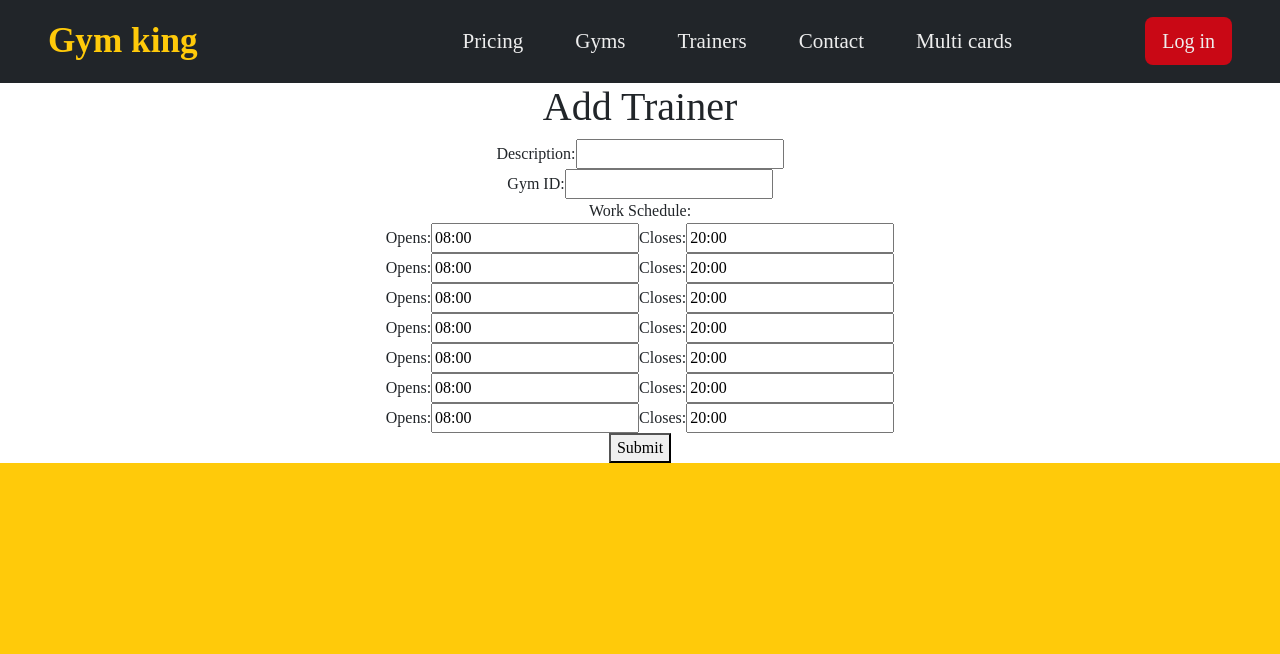
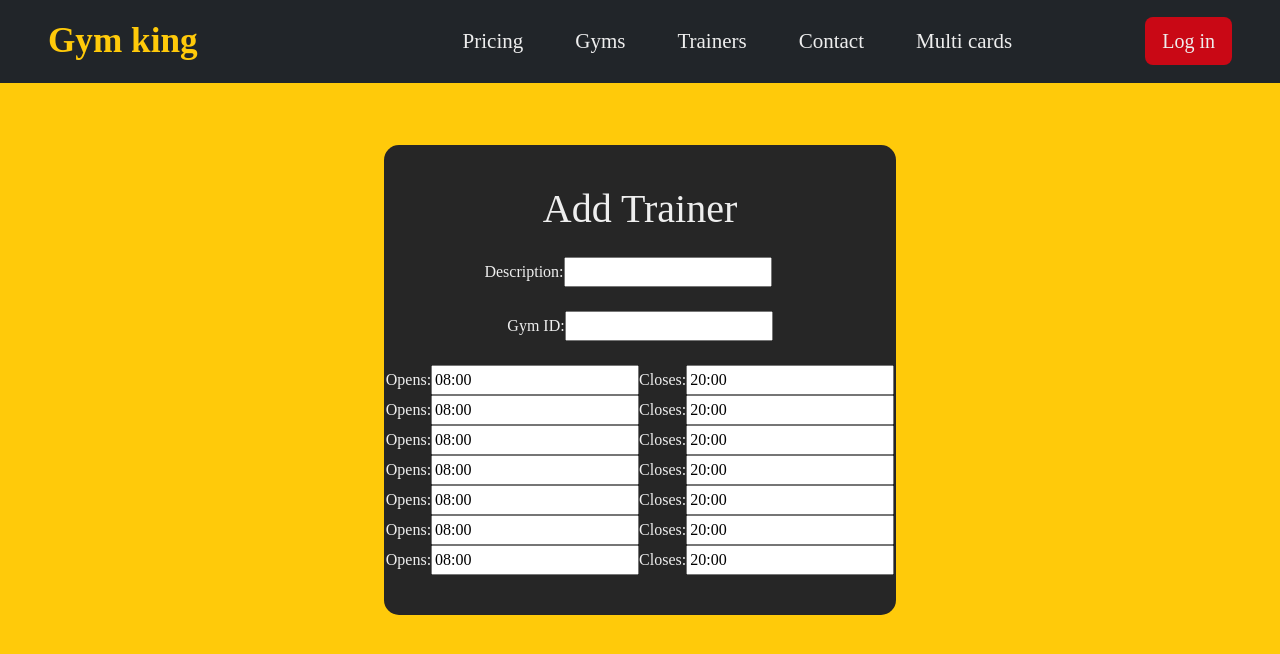
Before and after one commit to bakuganmw/front-gym, a React (Create React App) app: page /gym-change in a window 1280 px wide. Shown: the top 654 px of the page. Built offline with nearby package versions, Linux system fonts and the light colour scheme.

Commit message:
style add gym

```diff
--- a/src/components/TrainerSchedule/ChangeGym.js
+++ b/src/components/TrainerSchedule/ChangeGym.js
@@ -1,10 +1,9 @@
-import React, { useState } from 'react';
-import axios from 'axios';
-import NavbarCom from '../NavbarCom/indeks';
-import { Nav } from 'react-bootstrap';
+import React, { useState } from "react";
+import axios from "axios";
+import NavbarCom from "../NavbarCom/indeks";
+import { Col, Container, Row } from "react-bootstrap";
 
 function ChangeGym() {
-
   function getCookie(cname) {
     let name = cname + "=";
     let decodedCookie = decodeURIComponent(document.cookie);
@@ -22,10 +21,10 @@ function ChangeGym() {
   }
   const authHeader = getCookie("authHeader");
 
-  const [description, setDescription] = useState('');
-  const [gymId, setGymId] = useState('');
-  const [opens, setOpens] = useState(Array(7).fill('08:00'));
-  const [closes, setCloses] = useState(Array(7).fill('20:00'));
+  const [description, setDescription] = useState("");
+  const [gymId, setGymId] = useState("");
+  const [opens, setOpens] = useState(Array(7).fill("08:00"));
+  const [closes, setCloses] = useState(Array(7).fill("20:00"));
 
   const handleSubmit = (e) => {
     e.preventDefault();
@@ -40,15 +39,15 @@ function ChangeGym() {
     };
 
     const headers = {
-      Authorization: authHeader
+      Authorization: authHeader,
     };
 
     axios
-      .post('http://localhost:8080/trainers', formData , { headers })
+      .post("http://localhost:8080/trainers", formData, { headers })
       .then((response) => {
         console.log(response.data);
         if (response.status === 200) {
-            window.location.href = '/';
+          window.location.href = "/";
         }
       })
       .catch((error) => {
@@ -58,18 +57,18 @@ function ChangeGym() {
       });
 
     // Wyczyść formularz po wysłaniu żądania
-    setDescription('');
-    setGymId('');
-    setOpens(Array(7).fill('08:00'));
-    setCloses(Array(7).fill('20:00'));
+    setDescription("");
+    setGymId("");
+    setOpens(Array(7).fill("08:00"));
+    setCloses(Array(7).fill("20:00"));
   };
 
   return (
-    <div>
+    <div className="backgroundBody">
       <NavbarCom />
+      <Container id="FormContainer">
         <h1>Add Trainer</h1>
-      <form onSubmit={handleSubmit}>
-        <div>
+        <div className="me-4 my-4">
           <label htmlFor="description">Description:</label>
           <input
             type="text"
@@ -78,7 +77,7 @@ function ChangeGym() {
             onChange={(e) => setDescription(e.target.value)}
           />
         </div>
-        <div>
+        <div className="mb-4">
           <label htmlFor="gymId">Gym ID:</label>
           <input
             type="number"
@@ -87,8 +86,8 @@ function ChangeGym() {
             onChange={(e) => setGymId(e.target.value)}
           />
         </div>
+        <form onSubmit={handleSubmit}>
           <div>
-          <label>Work Schedule:</label>
             {opens.map((value, index) => (
               <div key={index}>
                 <label>Opens:</label>
@@ -114,8 +113,8 @@ function ChangeGym() {
               </div>
             ))}
           </div>
-        <button type="submit">Submit</button>
         </form>
+      </Container>
     </div>
   );
 }
```
Lines whose indentation alone changed are shown as unchanged.
